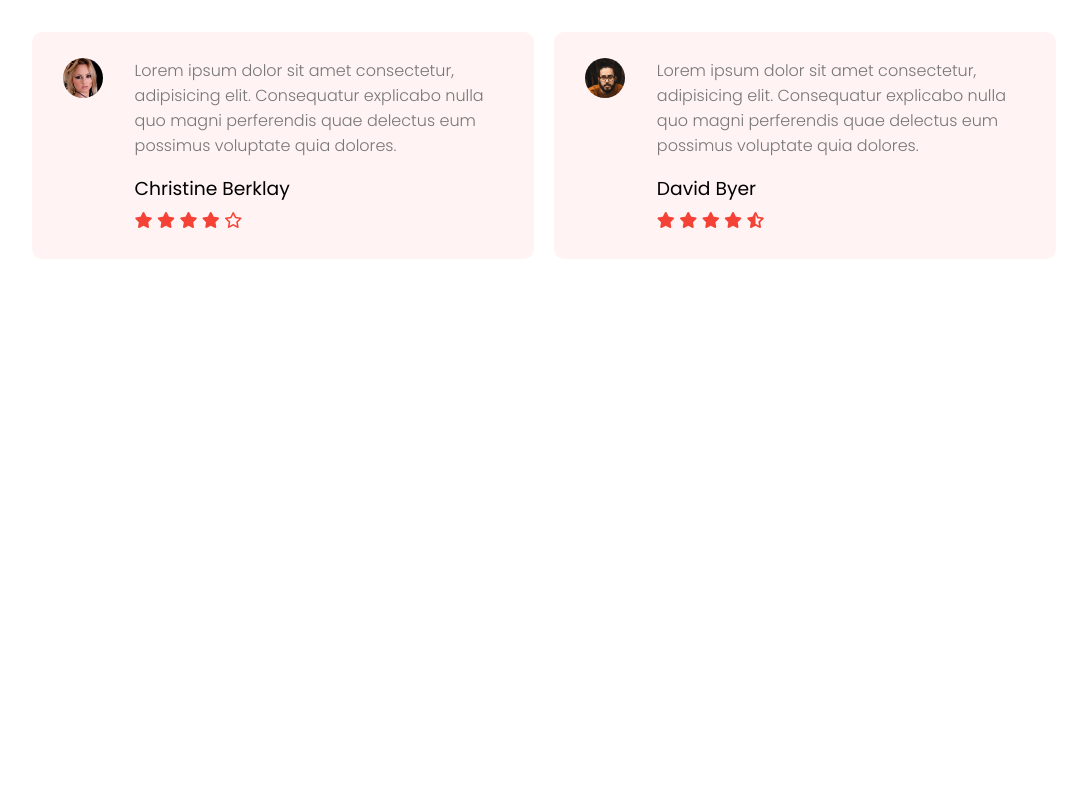
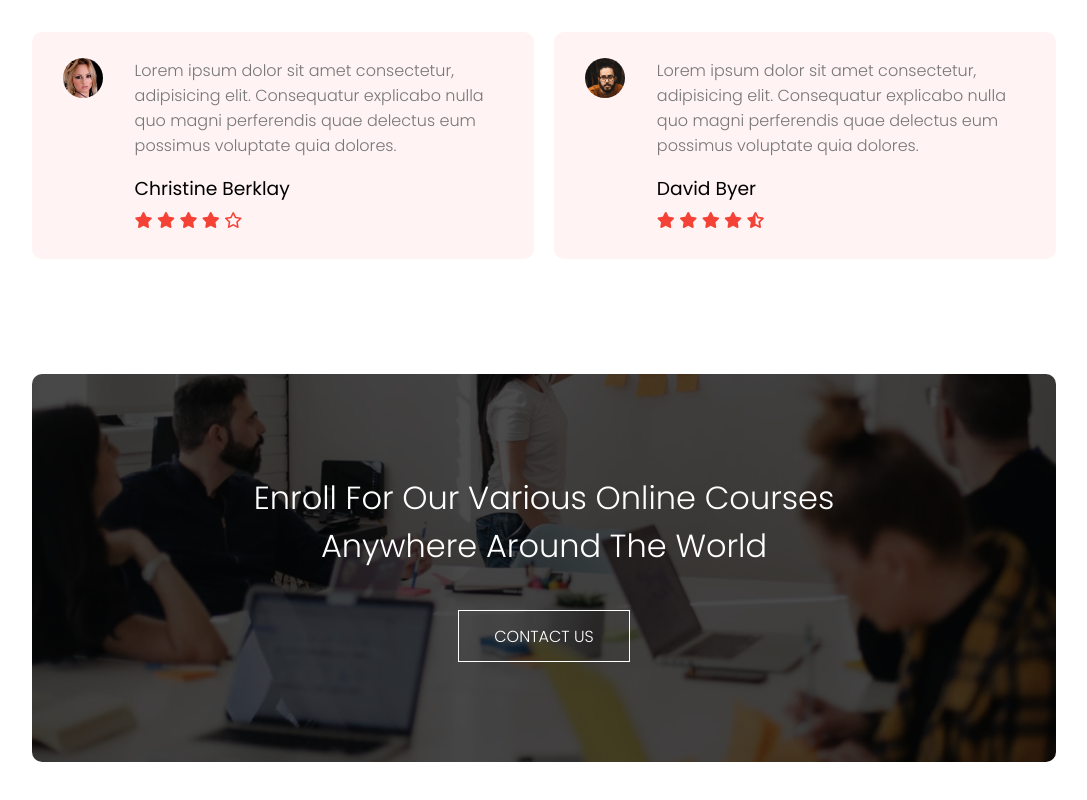
Before and after one commit to Anahidhemmat/Responsive-website, a plain HTML site: page index.html in a window 1280 px wide. Shown: the part 2891-3691 px from the top of the page, without its empty margins (96-1183 px from the left). Before the commit the page ends 3201 px from the top, so only its background shows below. Drawn offline with Linux system fonts and the light colour scheme.

Commit message:
call to action section is compelet

```diff
--- a/index.html
+++ b/index.html
@@ -176,7 +176,14 @@
         </section>
       </section>
     </section>
-
+    <!-- Call To Action Section -->
+    <section class="cta">
+      <h1>
+        Enroll For Our Various Online Courses <br />
+        Anywhere Around The World
+      </h1>
+      <a href="" class="header-btn">CONTACT US</a>
+    </section>
     <!-- Javascript for Toggle Menu -->
     <script>
       let navLink = document.getElementById("navLink");
--- a/style.css
+++ b/style.css
@@ -297,3 +297,26 @@ nav .fas {
     margin-right: 15px;
   }
 }
+/* Call To Action Section */
+.cta {
+  width: 80%;
+  margin: 4rem auto;
+  padding: 6.25rem 0;
+  background-image: linear-gradient(rgba(0, 0, 0, 0.7), rgba(0, 0, 0, 0.7)),
+    url(images/eduford_img/banner2.jpg);
+  background-position: center;
+  background-size: cover;
+  border-radius: 10px;
+  text-align: center;
+}
+.cta h1 {
+  color: #fff;
+  margin-bottom: 2.5rem;
+  padding: 0;
+}
+/* cta media queries */
+@media screen and (max-width: 700px) {
+  .cta h1 {
+    font-size: 1.6rem;
+  }
+}
```
